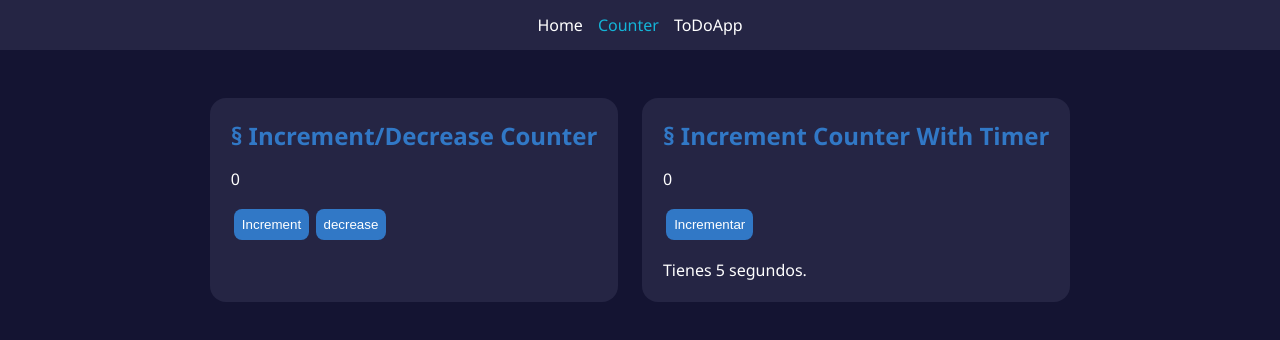
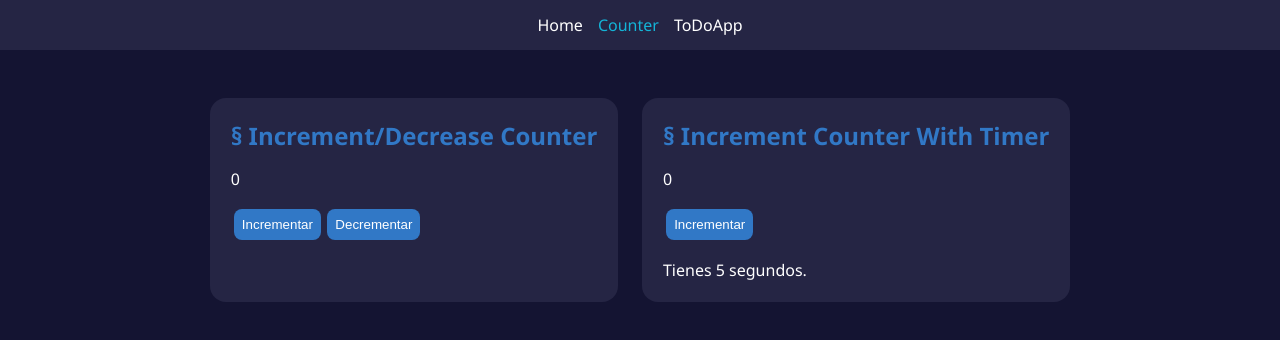
Before and after one commit to Sylbird/react-ts, a React (Vite) app: page /react-ts/Counter in a window 1280 px wide. Shown: the top 340 px of the page. Built offline with nearby package versions, Linux system fonts and the light colour scheme.

Commit message:
Removed empty styledComponent &  fix some typo

```diff
--- a/src/components/Counter/StyledCounter.ts
+++ /dev/null
@@ -1,5 +0,0 @@
-import styled from 'styled-components';
-
-const StyledCounter = styled.main``;
-
-export default StyledCounter;
--- a/src/components/Counter/index.tsx
+++ b/src/components/Counter/index.tsx
@@ -1,5 +1,4 @@
 import { FC, useState } from 'react';
-import StyledCounter from 'src/components/Counter/StyledCounter';
 import WithTimer from 'src/components/Counter/withTimer';
 
 const Counter: FC = () => {
@@ -7,7 +6,7 @@ const Counter: FC = () => {
   const increase = () => setCounter(counter + 1);
   const decrease = () => setCounter(counter - 1);
   return (
-    <StyledCounter>
+    <main>
       <div className="card">
         <div>
           <h2>§ Increment/Decrease Counter</h2>
@@ -19,17 +18,17 @@ const Counter: FC = () => {
             </div>
             <div>
               <button type="button" onClick={increase}>
-                Increment
+                Incrementar
               </button>
               <button type="button" onClick={decrease}>
-                decrease
+                Decrementar
               </button>
             </div>
           </div>
         </div>
       </div>
       <WithTimer />
-    </StyledCounter>
+    </main>
   );
 };
 
```
